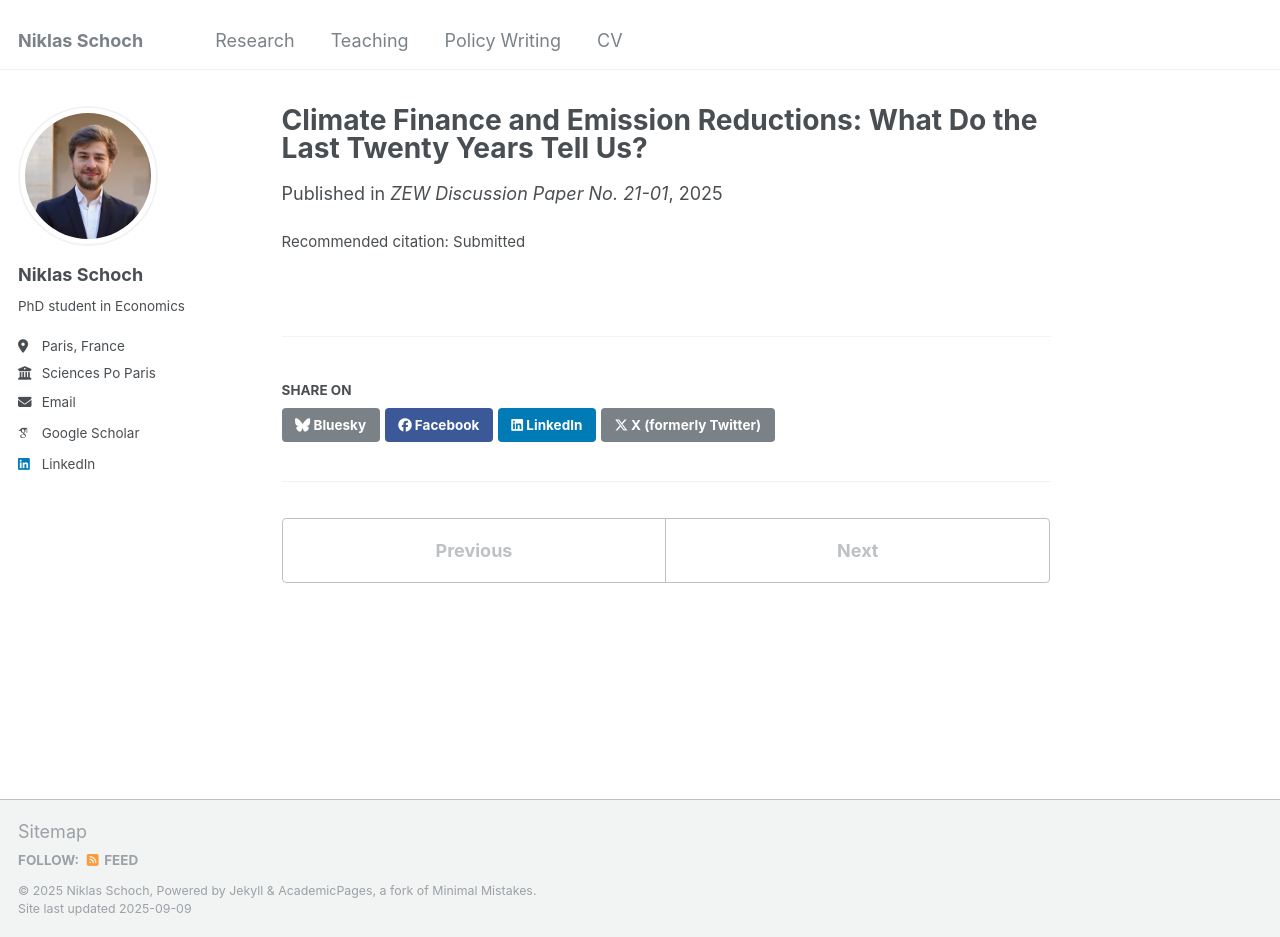
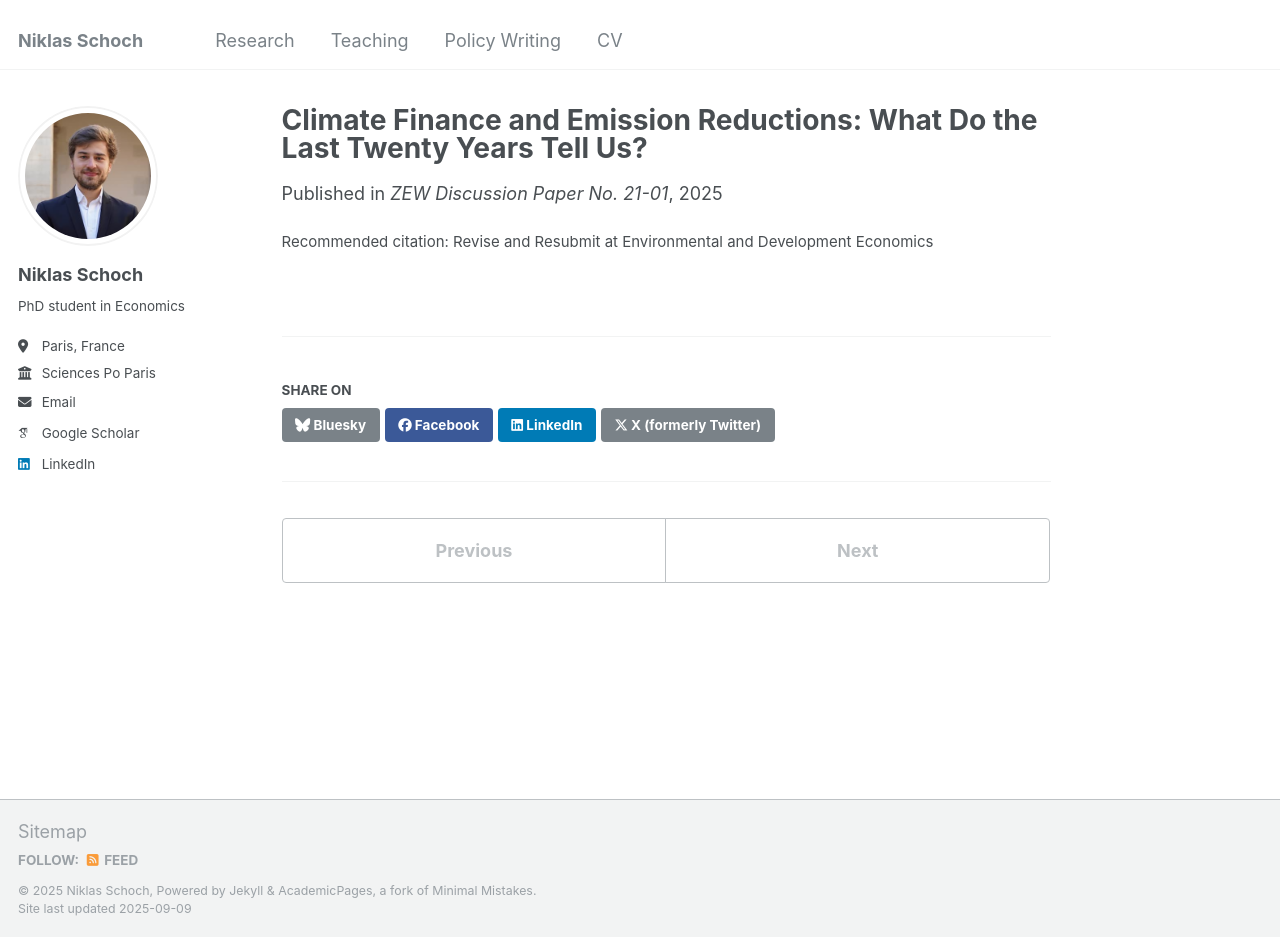
Before and after one commit to niklasschoch/niklasschoch.github.io, a Jekyll site: the page built from _publications/climate-finance.md, in a window 1280 px wide and 937 px high. Built offline with Jekyll 4.4.1, drawn with Linux system fonts in a browser that asks for light colours; some web fonts are replaced.

Commit message:
Update climate-finance.md
Signed-off-by: niklasschoch <74817881+niklasschoch@users.noreply.github.com>

```diff
--- a/_publications/climate-finance.md
+++ b/_publications/climate-finance.md
@@ -3,7 +3,7 @@ title: "Climate Finance and Emission Reductions: What Do the Last Twenty Years T
 collection: publications
 category: Working Paper
 venue: ZEW Discussion Paper No. 21-01
-citation: "Submitted"
+citation: "Revise and Resubmit at Environmental and Development Economics"
 authors: "with Claire Gavard"
 links:
   - label: "Working Paper"
```
